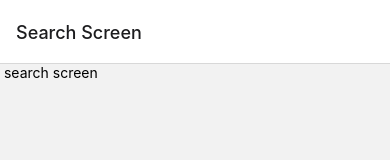
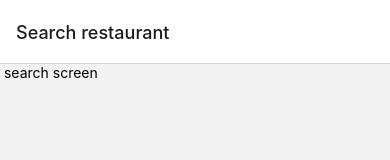
Before and after one commit to tahrer007/restaurant-search-app, a React Native app in the folder food/: screen / in a window 390 px wide. Shown: the top 160 px of the page. Built offline with nearby package versions, Linux system fonts and the light colour scheme.

Commit message:
home page title

```diff
--- a/food/App.js
+++ b/food/App.js
@@ -16,7 +16,7 @@ const app = () => {
         <Stack.Screen
           name="Search"
           component={SearchScreen}
-          options={{ title: "Search Screen " }}
+          options={{ title: "Search restaurant " }}
         />
 
         <Stack.Screen name="Details" component={DetailsScreen} />
```
